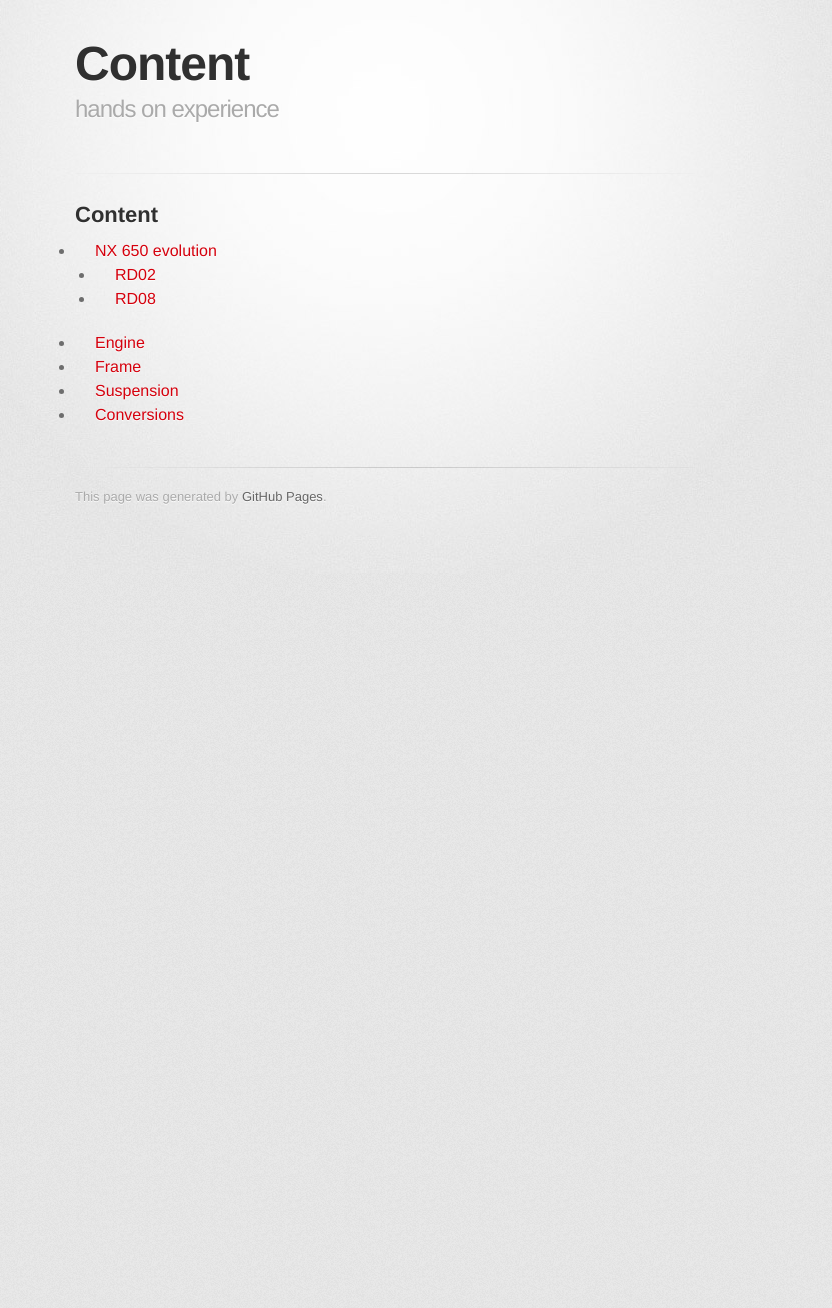
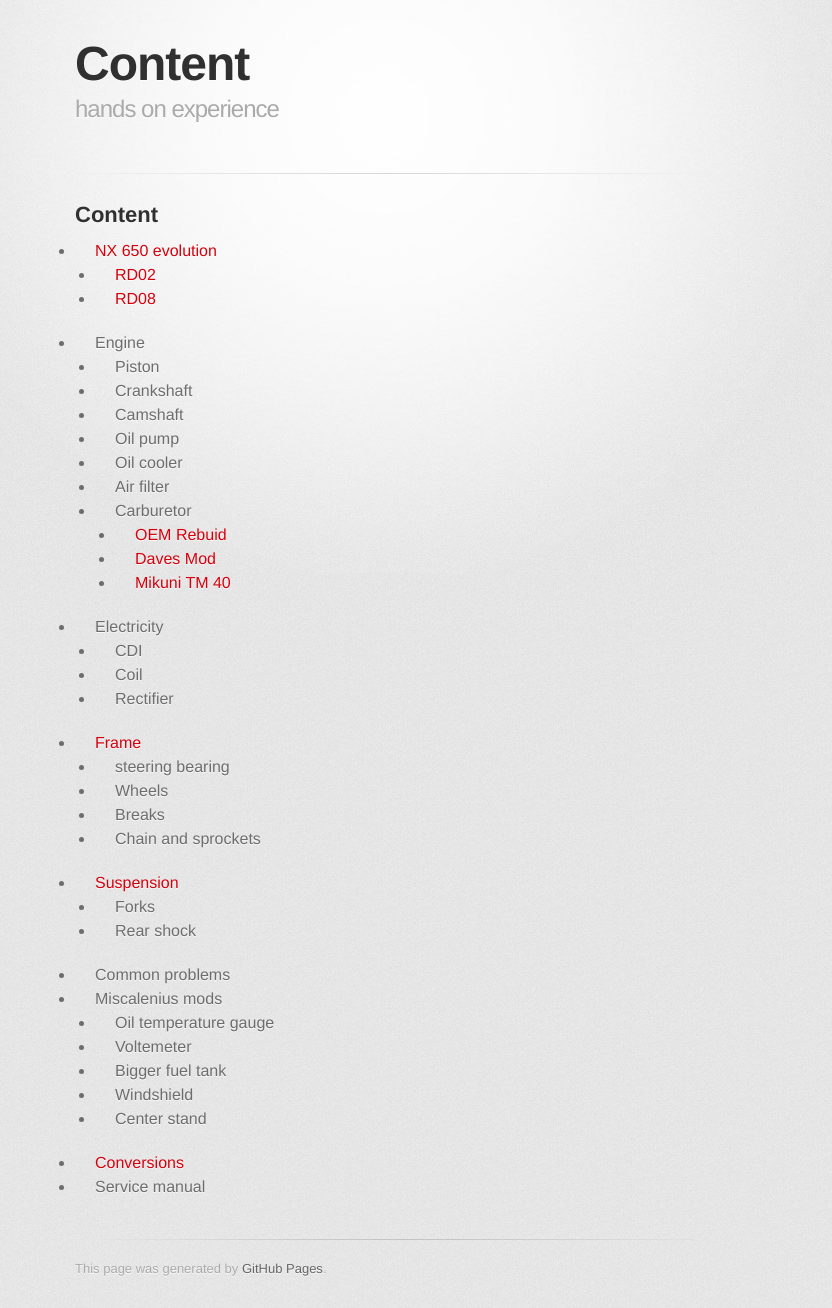
Before and after one commit to radicm/nx-data-compilation.github.io, a Jekyll site: the page built from index.md, in a window 1280 px wide. Shown: the whole page, without its empty margins (255-1087 px from the left). Built offline with Jekyll 4.4.1, drawn with Linux system fonts in a browser that asks for light colours; some web fonts are replaced; our own code applies the rules of GitHub Pages for plain Markdown files; before the commit the page ends 900 px from its top, so only the background shows below that.

Commit message:
added content

```diff
--- a/index.md
+++ b/index.md
@@ -6,7 +6,35 @@ layout: default
 - [NX 650 evolution](./articles/another-page.html)
     - [RD02](./another-page.html)
     - [RD08](./another-page.html)
-- [Engine](./articles/engine.html)
+- Engine
+    - Piston
+    - Crankshaft
+    - Camshaft
+    - Oil pump
+    - Oil cooler
+    - Air filter
+    - Carburetor
+        - [OEM Rebuid](./another-page.html)
+        - [Daves Mod](./another-page.html)
+        - [Mikuni TM 40](./another-page.html)
+- Electricity
+    - CDI
+    - Coil
+    - Rectifier
 - [Frame](./another-page.html)
+    - steering bearing
+    - Wheels
+    - Breaks
+    - Chain and sprockets
 - [Suspension](./another-page.html)
+    - Forks
+    - Rear shock
+- Common problems
+- Miscalenius mods
+    - Oil temperature gauge
+    - Voltemeter
+    - Bigger fuel tank
+    - Windshield
+    - Center stand
 - [Conversions](./another-page.html)
+- Service manual
```
